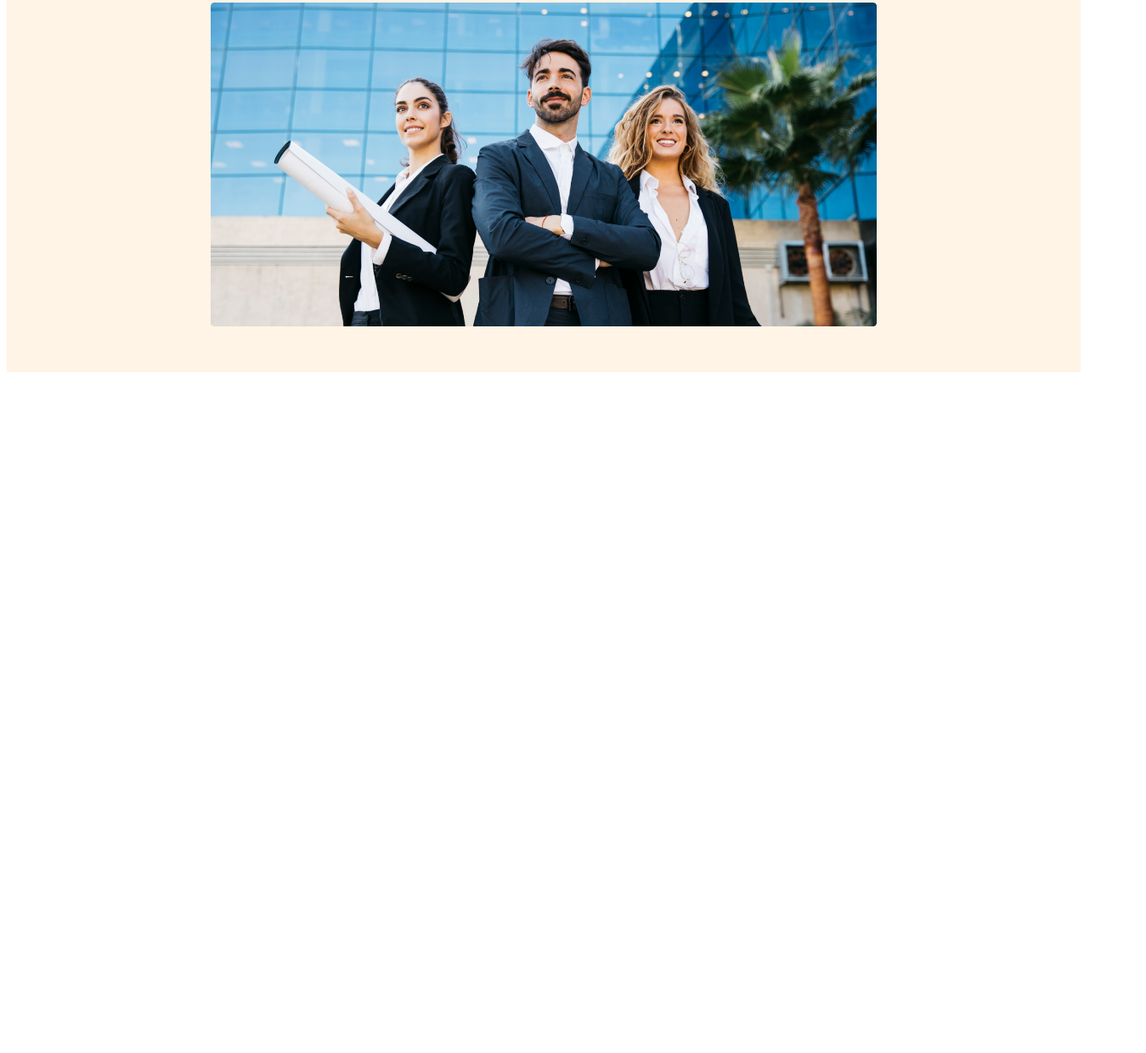
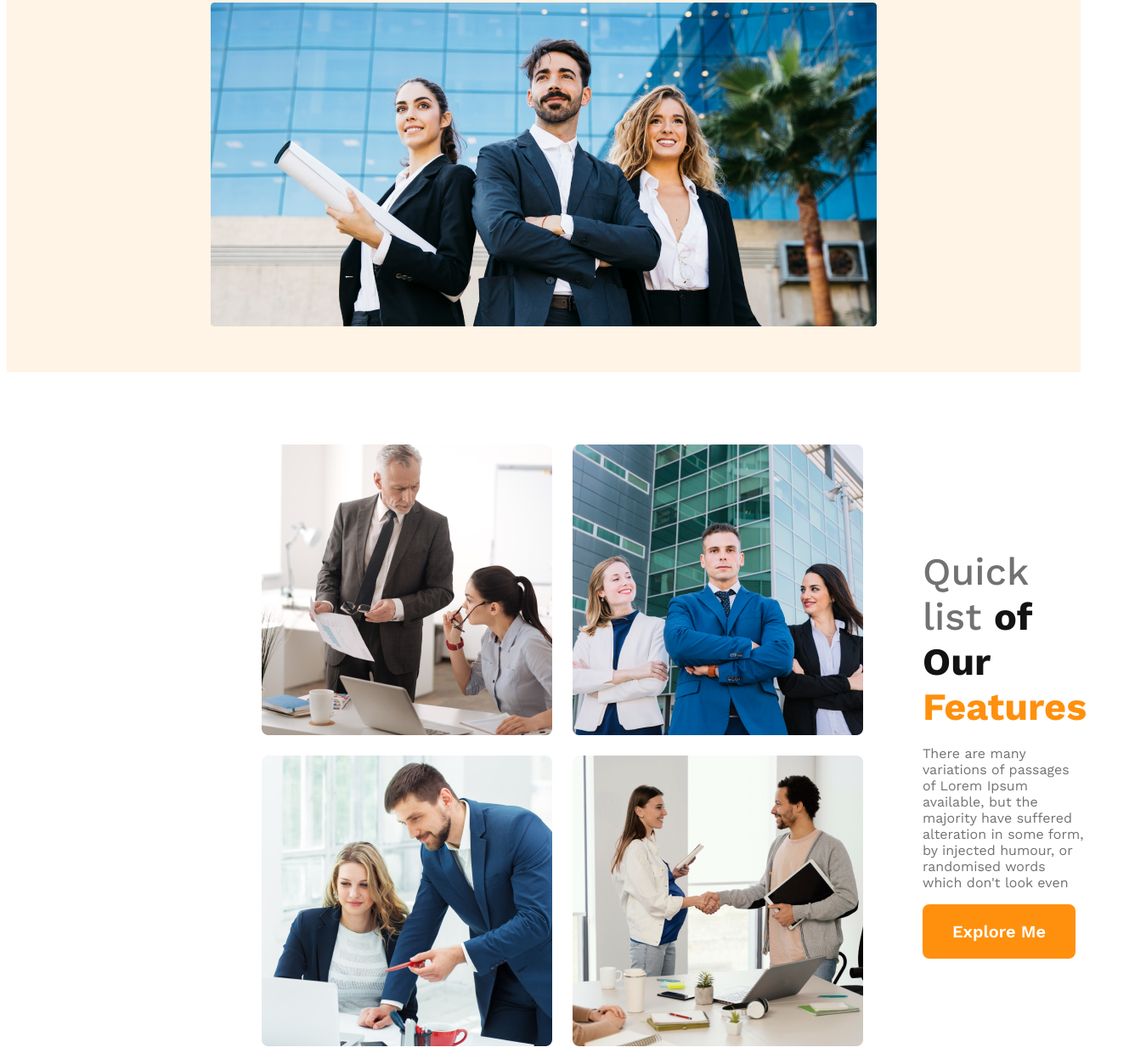
Before and after one commit to Sayem-Uddin/g-3-architect, a plain HTML site: page index.html in a window 1280 px wide. Shown: the part 490-1729 px from the top of the page at 85% size, 1349 px wide, since content can reach past the window. Before the commit the page ends 936 px from the top, so only its background shows below. Drawn offline with nearby package versions, Linux system fonts and the light colour scheme.

Commit message:
feature section done

```diff
--- a/index.html
+++ b/index.html
@@ -7,6 +7,7 @@
     <link rel="stylesheet" href="style.css">
 </head>
 <body>
+    <!-- header start -->
     <header>
         <nav>
             <h3>G3 Architects</h3>
@@ -27,7 +28,25 @@
         </div>
 
     </header>
+    <!-- header end -->
     <main>
+        <section class="features">
+            <div class="team">
+                <img src="./images/team1.png" alt="">
+                <img src="./images/team2.png" alt="">
+                <img src="./images/team3.png" alt="">
+                <img src="./images/team4.png" alt="">
+
+            </div>
+            <div class="team-description">
+                <h3><span class="quick">Quick list </span><span class="our">of Our</span> <span class="feature">Features</span></h3>
+                <p class="pera">There are many variations of passages of Lorem Ipsum available, but the majority have suffered alteration in some form, by injected humour, or randomised words which don't look even</p>
+              <button class="btn-primary">Explore Me</button>
+
+            </div>
+
+
+        </section>
 
     </main>
     <footer>
--- a/style.css
+++ b/style.css
@@ -8,6 +8,7 @@
 header{
     background-color: rgba(255, 144, 14, 0.10);
     padding: 50px 240px;
+    max-width: 1920px;
 }
 nav{
 
@@ -95,3 +96,47 @@ nav li a{
     flex-direction: column;
     }
 }
+
+/* main section */
+main{
+    max-width: 1920px;
+    margin:0 auto;
+}
+.features{
+    display: flex;
+    align-items: center;
+    padding-left: 300px;
+    padding-right: 300px;
+    padding-top: 85px;
+
+}
+.team{
+    display: grid;
+    grid-template-columns: repeat(2, 1fr);
+    gap: 1.5rem ;
+}
+.quick{
+    color: var(--Dark-03, #727272);
+font-size: 45px;
+font-weight: 500;
+}
+.our{
+    color: var(--Dark-01, #131313);
+    font-size: 45px;
+    font-weight: 700;
+}
+.feature{
+    color: #FF900E;
+    font-size: 45px;
+    font-weight: 700;
+
+}
+.pera{
+    color: var(--Dark-03, #727272);
+font-size: 16px;
+font-weight: 400;
+}
+.team-description{
+    padding-right: 70px;
+    padding-left: 70px;
+}
```
